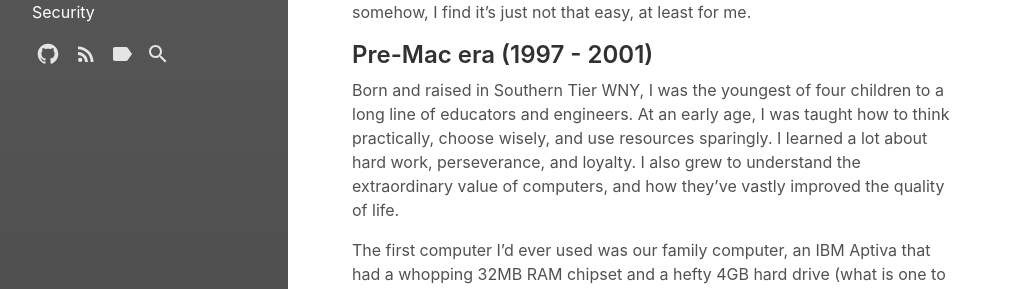
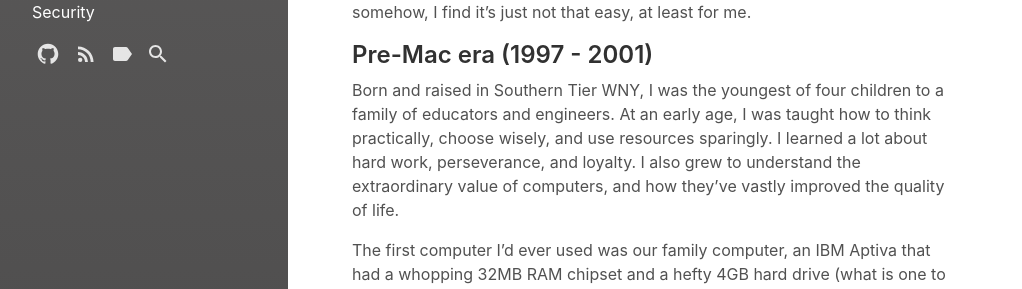
Before and after one commit to nickolasburr/blog, a Jekyll site: the page built from _posts/2018-12-10-18-why-i-still-use-a-mac.md, in a window 1280 px wide. Shown: the part 240-529 px from the top of the page, without its empty margins (0-1022 px from the left). Built offline with Jekyll 4.4.1, drawn with Linux system fonts in a browser that asks for light colours.

Commit message:
Fix miswording in 12/10 post

```diff
--- a/_posts/2018-12-10-18-why-i-still-use-a-mac.md
+++ b/_posts/2018-12-10-18-why-i-still-use-a-mac.md
@@ -19,11 +19,11 @@ and yet, somehow, I find it's just not that easy, at least for me.
 ## Pre-Mac era (1997 - 2001)
 
 Born and raised in Southern Tier WNY, I was the youngest of four children
-to a long line of educators and engineers. At an early age, I was taught
-how to think practically, choose wisely, and use resources sparingly. I
-learned a lot about hard work, perseverance, and loyalty. I also grew to
-understand the extraordinary value of computers, and how they've vastly
-improved the quality of life.
+to a family of educators and engineers. At an early age, I was taught how
+to think practically, choose wisely, and use resources sparingly. I learned
+a lot about hard work, perseverance, and loyalty. I also grew to understand
+the extraordinary value of computers, and how they've vastly improved the
+quality of life.
 
 The first computer I'd ever used was our family computer, an IBM Aptiva
 that had a whopping 32MB RAM chipset and a hefty 4GB hard drive (what is
```
